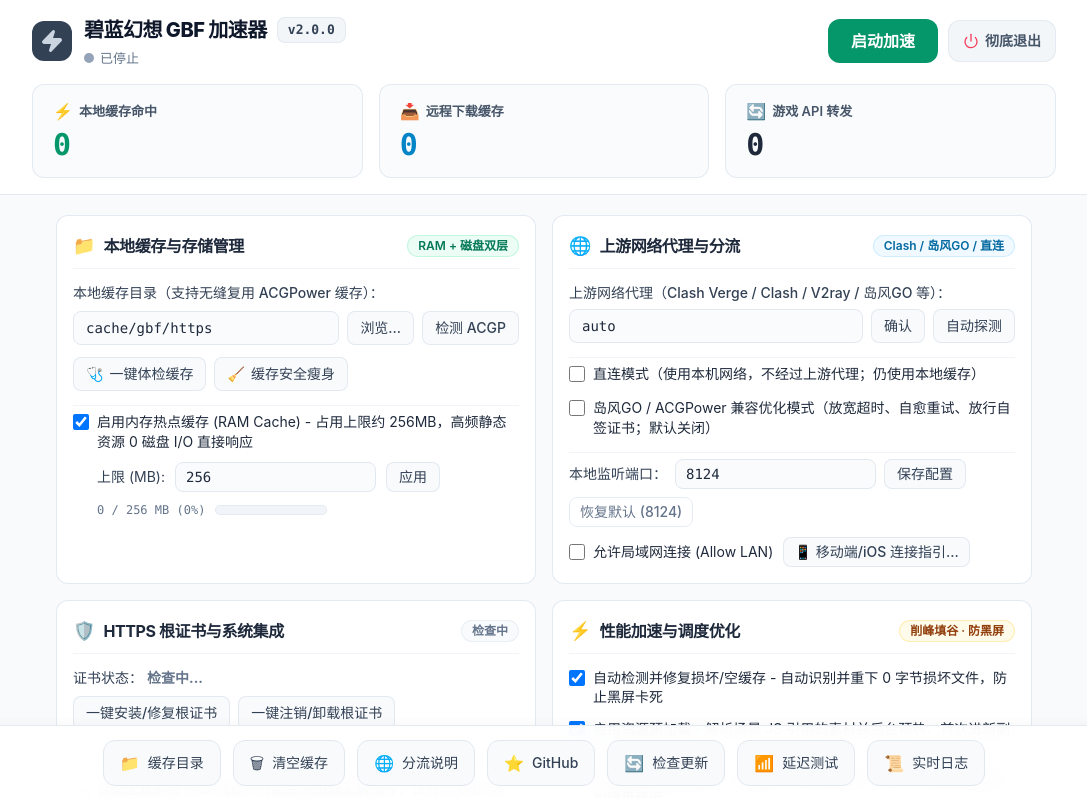
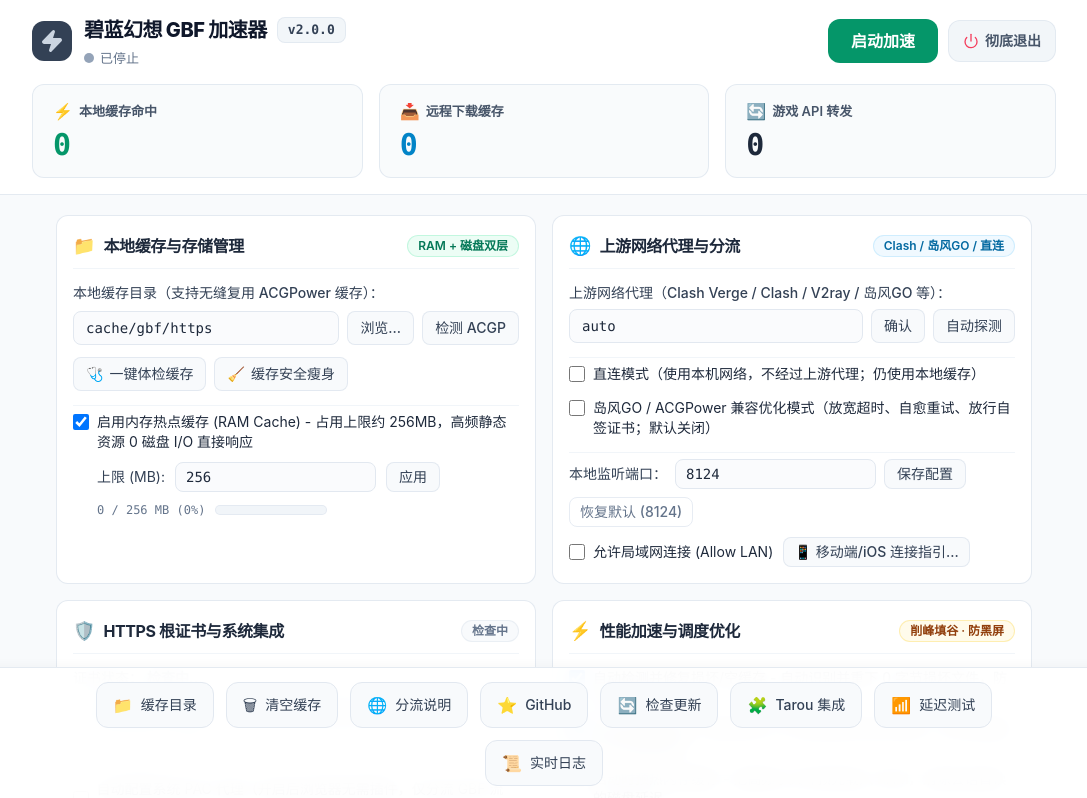
Before and after one commit to Sagisawa/GBF-Accelerator, a React (Vite) app in the folder web/: page / in a window 1280 px wide. Shown: the top 798 px of the page, without its empty margins (96-1183 px from the left). Built offline with nearby package versions, Linux system fonts and the light colour scheme; no server answers; the HTML template or start-up script is replaced by a standard one.

Commit message:
feat(ui): expose optional Tarou integration entry

```diff
--- a/web/src/App.tsx
+++ b/web/src/App.tsx
@@ -33,6 +33,7 @@
 import { UpdateModal } from './components/modals/UpdateModal'
 import { UpstreamSelectModal } from './components/modals/UpstreamSelectModal'
 import { ShimakazeSuggestModal } from './components/modals/ShimakazeSuggestModal'
+import { TarouIntegrationModal } from './components/modals/TarouIntegrationModal'
 
 import { useKeyboardShortcuts } from './hooks/useKeyboardShortcuts'
 import { isNewerVersion } from './utils/version'
@@ -207,6 +208,7 @@
   const [isUpstreamSelectModalOpen, setIsUpstreamSelectModalOpen] = useState<boolean>(false)
   const [upstreamCandidates, setUpstreamCandidates] = useState<ProxyCandidate[]>([])
   const [isShimakazeSuggestOpen, setIsShimakazeSuggestOpen] = useState<boolean>(false)
+  const [isTarouModalOpen, setIsTarouModalOpen] = useState<boolean>(false)
   const [shimakazeTargetName, setShimakazeTargetName] = useState<string>('岛风 GO (8099)')
   const [caModalAction, setCaModalAction] = useState<'install' | 'uninstall' | null>(null)
   const [updateInfo, setUpdateInfo] = useState<{ available: boolean; version: string } | null>(null)
@@ -772,6 +774,7 @@
     setIsAuditModalOpen(false)
     setIsSlimModalOpen(false)
     setIsUpdateModalOpen(false)
+    setIsTarouModalOpen(false)
     setCaModalAction(null)
   }
 
@@ -785,6 +788,7 @@
     isAuditModalOpen ||
     isSlimModalOpen ||
     isUpdateModalOpen ||
+    isTarouModalOpen ||
     caModalAction !== null
 
   // Keyboard Shortcuts
@@ -1615,6 +1619,15 @@
 
           <button
             type="button"
+            onClick={() => setIsTarouModalOpen(true)}
+            className="px-4 py-2 sm:py-2.5 rounded-xl text-xs sm:text-sm font-medium text-slate-700 bg-slate-50 hover:bg-slate-100 hover:text-slate-900 border border-slate-200 active:scale-[0.98] transition-all cursor-pointer flex items-center gap-2 shadow-2xs"
+          >
+            <span className="text-base">🧩</span>
+            <span>Tarou 集成</span>
+          </button>
+
+          <button
+            type="button"
             onClick={() => setIsLatencyModalOpen(true)}
             className="px-4 py-2 sm:py-2.5 rounded-xl text-xs sm:text-sm font-medium text-slate-700 bg-slate-50 hover:bg-slate-100 hover:text-slate-900 border border-slate-200 active:scale-[0.98] transition-all cursor-pointer flex items-center gap-2 shadow-2xs"
           >
@@ -1710,6 +1723,12 @@
         isOpen={isUpdateModalOpen}
         onClose={() => setIsUpdateModalOpen(false)}
         currentVersion={status?.version || '2.0.0'}
+      />
+
+      <TarouIntegrationModal
+        isOpen={isTarouModalOpen}
+        onClose={() => setIsTarouModalOpen(false)}
+        onToast={showToast}
       />
 
       <LiveLogsWindow
```
